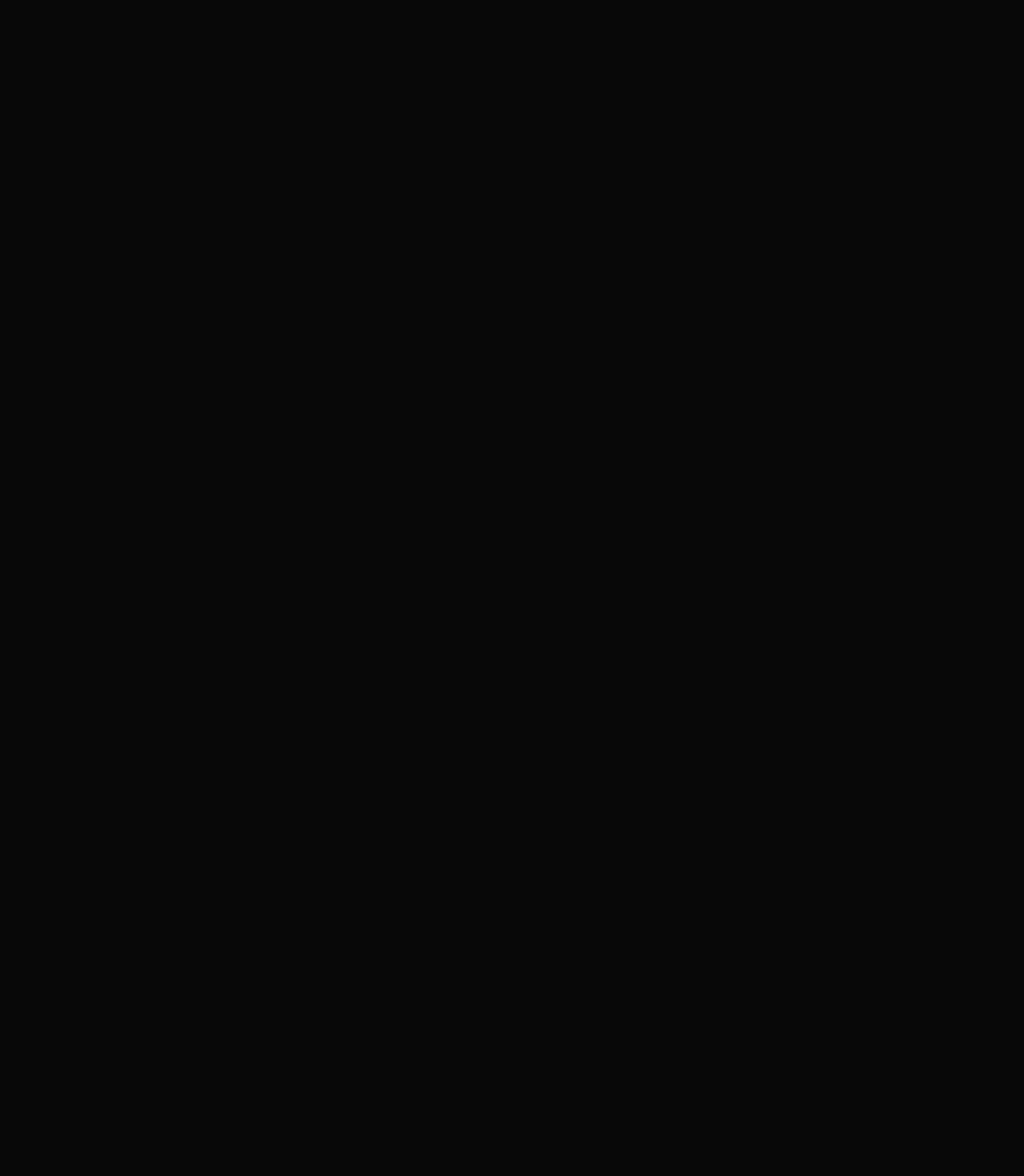
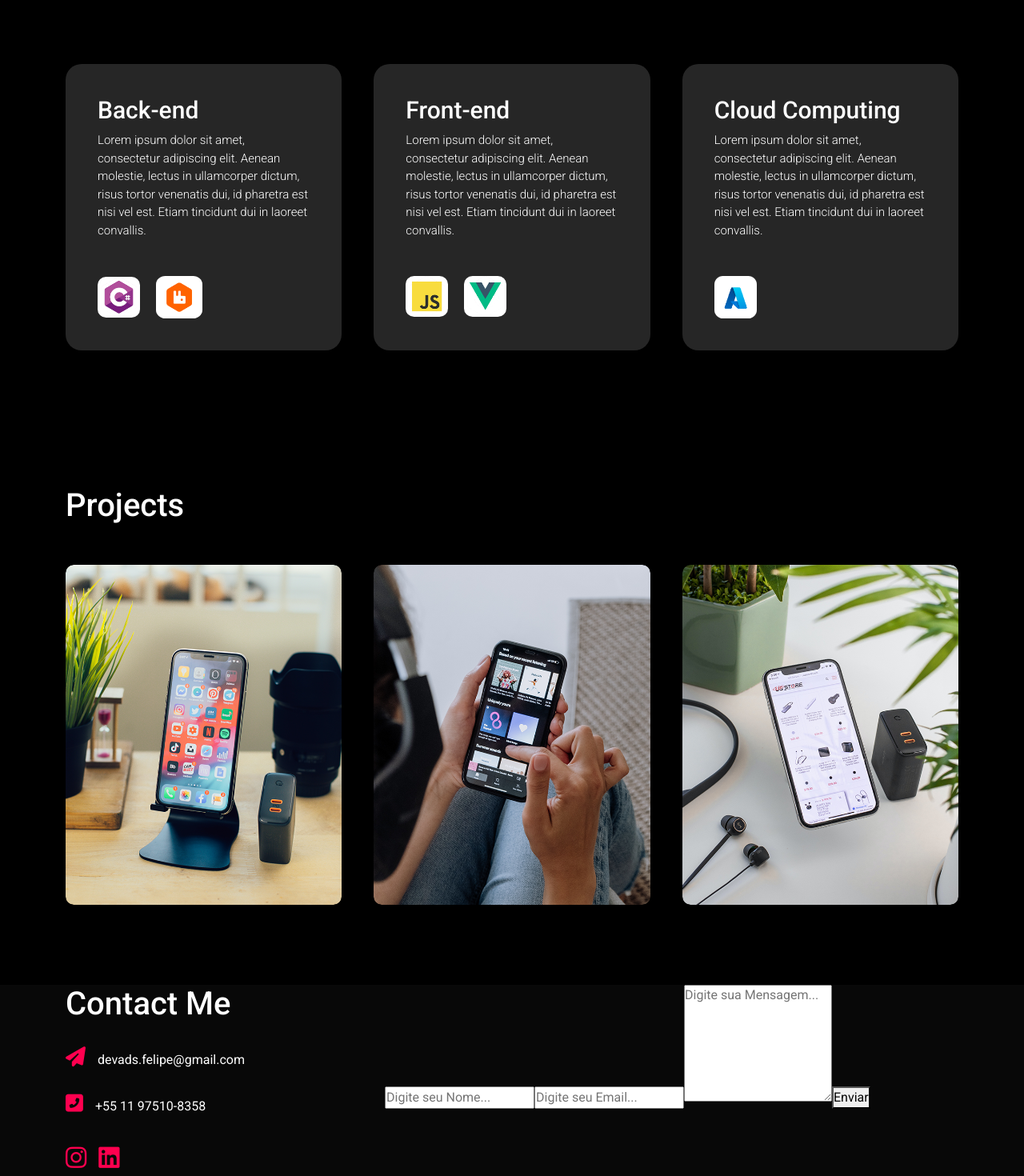
Before and after one commit to devadsfelipe/Born, a Vue app: page /#/ in a window 1280 px wide. Shown: the part 1535-3005 px from the top of the page at 80% size. Before the commit the page ends 1545 px from the top, so only its background shows below. Built offline with nearby package versions, Linux system fonts and the light colour scheme; a web font is replaced by a local one.

Commit message:
Create a projects and skills pages

```diff
--- a/src/App.vue
+++ b/src/App.vue
@@ -2,6 +2,7 @@
 import home from '../src/views/home.vue';
 import about from '../src/views/about.vue';
 import skills from '../src/views/skills.vue';
+import projects from '../src/views/projects.vue';
 import contact from '../src/views/contact.vue';
 </script>
 
@@ -9,6 +10,7 @@
   <home></home>
   <about></about>
   <skills></skills>
+  <projects></projects>
   <contact></contact>
 </template>
 
--- a/src/views/about.vue
+++ b/src/views/about.vue
@@ -12,14 +12,15 @@
                         dictum, risus tortor venenatis dui, id pharetra est nisi vel est. Etiam tincidunt dui in laoreet
                         convallis. Aliquam erat volutpat. Suspendisse potenti. Integer nec dictum lectus. Sed rhoncus ac ex
                         non interdum. Nunc pellentesque, urna finibus iaculis faucibus, urna magna tincidunt est, sed
-                        placerat massa purus tincidunt dolor. Mauris eget justo sapien. Nullam sit amet lacus nunc. Praesent
-                        tincidunt turpis ut libero tempor, at imperdiet mauris sollicitudin. Sed vel mi vel ipsum semper
-                        porttitor ac et elit. Maecenas at mi nisl.</p>
+                        placerat massa purus tincidunt dolor.</p>
 
                     <div class="tab-titles">
-                        <p :class="[showSkills ? 'tab-links active-link' : 'tab-links']" @click="setTabContent('showSkills')">Skills</p>
-                        <p :class="[showExperience ? 'tab-links active-link' : 'tab-links']" @click="setTabContent('showExperience')">Experience</p>
-                        <p :class="[showCertifications ? 'tab-links active-link' : 'tab-links']" @click="setTabContent('showCertifications')">Certifications</p>
+                        <p :class="[showSkills ? 'tab-links active-link' : 'tab-links']"
+                            @click="setTabContent('showSkills')">Skills</p>
+                        <p :class="[showExperience ? 'tab-links active-link' : 'tab-links']"
+                            @click="setTabContent('showExperience')">Experience</p>
+                        <p :class="[showCertifications ? 'tab-links active-link' : 'tab-links']"
+                            @click="setTabContent('showCertifications')">Certifications</p>
                     </div>
                     <div v-if="showSkills" id="skills" class="tab-contents active-tab">
                         <ul>
@@ -123,7 +124,7 @@
     position: relative;
 }
 
-.tab-links:hover{
+.tab-links:hover {
     transition: 1.5s ease;
     transform: scale(0.9);
 }
@@ -139,14 +140,9 @@
     transition: 0.5s;
 }
 
-
 .tab-links.active-link::after {
     width: 50%;
 }
-
-/* .tab-contents {
-    display: none;
-} */
 
 .tab-contents ul {
     margin: 0px;
@@ -165,5 +161,4 @@
 
 .tab-contents.active-tab {
     display: block;
-}
-</style>
+}</style>
--- a/src/views/contact.vue
+++ b/src/views/contact.vue
@@ -2,7 +2,68 @@
 </script>
 
 <template>
-    <h2>Contact</h2>
+    <div id="contact">
+        <div class="container">
+            <div class="row">
+                <div class="contact-left">
+                    <h1>Contact Me</h1>
+                    <p><i class="fas fa-paper-plane"></i>devads.felipe@gmail.com</p>
+                    <p><i class="fas fa-phone-square-alt"></i>+55 11 97510-8358</p>
+                    <div class="social-icons">
+                        <a href="#"><i class="fab fa-instagram"></i></a>
+                        <a href="#"><i class="fab fa-linkedin"></i></a>
+                    </div>
+                </div>
+                <div class="contact-right">
+                    <form>
+                        <input type="text" name="Nome" placeholder="Digite seu Nome..." maxlength="200" required>
+                        <input type="email" name="Email" placeholder="Digite seu Email..." maxlength="200" required>
+                        <textarea name="Message" rows="6" placeholder="Digite sua Mensagem..." maxlength="600"
+                            required></textarea>
+                        <button type="submit">Enviar</button>
+                    </form>
+                </div>
+            </div>
+        </div>
+    </div>
 </template>
 
-<style lang="scss" scoped></style>
+<style scoped>
+#projects {
+    background: rgb(0, 0, 0);
+    padding: 50px 0;
+    color: #ababab;
+    color: var(--secondary);
+}
+
+.contact-left {
+    flex-basis: 35%;
+}
+
+.contact-right {
+    flex-basis: 60%;
+}
+
+.contact-left p {
+    margin-top: 30px;
+}
+
+.contact-left p i {
+    color: var(--fifth);
+    margin-right: 15px;
+    font-size: 25px;
+}
+
+.social-icons {
+    margin-top: 30px;
+}
+
+.social-icons a{
+    text-decoration: none;
+    font-size: 30px;
+    margin-right: 15px;
+    color: var(--fifth);
+}
+
+
+</style>
--- /dev/null
+++ b/src/views/projects.vue
@@ -0,0 +1,110 @@
+<script setup>
+</script>
+
+<template>
+    <div id="projects">
+        <div class="container">
+            <h1>Projects</h1>
+            <div class="projects-list">
+                <div class="projects-carrossel">
+                    <img src="../assets/work-1.png">
+                    <div class="layer">
+                        <h3>E-Commerce</h3>
+                        <p>Lorem ipsum dolor sit amet, consectetur adipiscing elit. Aenean molestie, lectus in ullamcorper
+                            dictum, risus tortor venenatis dui, id pharetra est nisi vel est. Etiam tincidunt dui in laoreet
+                            convallis.</p>
+                        <a href="#"></a>
+                    </div>
+                </div>
+                <div class="projects-carrossel">
+                    <img src="../assets/work-2.png">
+                    <div class="layer">
+                        <h3>Gym App</h3>
+                        <p>Lorem ipsum dolor sit amet, consectetur adipiscing elit. Aenean molestie, lectus in ullamcorper
+                            dictum, risus tortor venenatis dui, id pharetra est nisi vel est. Etiam tincidunt dui in laoreet
+                            convallis.</p>
+                        <a href="#"></a>
+                    </div>
+                </div>
+                <div class="projects-carrossel">
+                    <img src="../assets/work-3.png">
+                    <div class="layer">
+                        <h3>Locação de Carros</h3>
+                        <p>Lorem ipsum dolor sit amet, consectetur adipiscing elit. Aenean molestie, lectus in ullamcorper
+                            dictum, risus tortor venenatis dui, id pharetra est nisi vel est. Etiam tincidunt dui in laoreet
+                            convallis.</p>
+                        <a href="#"></a>
+                    </div>
+                </div>
+            </div>
+        </div>
+    </div>
+</template>
+
+<style scoped>
+#projects {
+    background: rgb(0, 0, 0);
+    padding: 50px 0;
+    color: #ababab;
+    color: var(--secondary);
+}
+
+.projects-list {
+    display: grid;
+    grid-template-columns: repeat(auto-fit, minmax(250px, 1fr));
+    grid-gap: 40px;
+    margin: 50px 0px;
+}
+
+.projects-carrossel {
+    border-radius: 10px;
+    position: relative;
+    overflow: hidden;
+}
+
+.projects-carrossel img {
+    width: 100%;
+    border-radius: 10px;
+    display: block;
+    transition: transform 0.5s;
+}
+
+.projects-carrossel:hover img{
+    transform: scale(1.1);
+}
+
+.projects-carrossel:hover .layer{
+    height: 100%;
+}
+
+.layer {
+    width: 100%;
+    height: 0;
+    background: linear-gradient(rgba(0, 0, 0, 0.6), var(--fifth));
+    border-radius: 10px;
+    position: absolute;
+    left: 0;
+    bottom: 0;
+    overflow: hidden;
+    display: flex;
+    align-items: center;
+    justify-content: center;
+    flex-direction: column;
+    padding: 0 40px;
+    text-align: center;
+    transition: 0.5s;
+}
+
+.layer h3 {
+    font-size: 20px;
+    font-weight: 500;
+    margin-bottom: 20px;
+}
+
+.layer p {
+    font-size: 15px;
+    font-weight: 300;
+}
+
+
+</style>
--- a/src/views/skills.vue
+++ b/src/views/skills.vue
@@ -2,7 +2,146 @@
 </script>
 
 <template>
-    <h2>Skills</h2>
+    <div id="skills">
+        <div class="container">
+            <h1>Skills</h1>
+            <div class="skills-list">
+                <div>
+                    <h2>Back-end</h2>
+                    <p>Lorem ipsum dolor sit amet, consectetur adipiscing elit. Aenean molestie, lectus in ullamcorper
+                        dictum, risus tortor venenatis dui, id pharetra est nisi vel est. Etiam tincidunt dui in laoreet
+                        convallis.</p>
+                    <img id="backendImageCSharp" src="../assets/C_Sharp_Icon.png">
+                    <img id="backendImageRabbit" src="../assets/Rabbit_Icon.png">
+                </div>
+                <div>
+                    <h2>Front-end</h2>
+                    <p>Lorem ipsum dolor sit amet, consectetur adipiscing elit. Aenean molestie, lectus in ullamcorper
+                        dictum, risus tortor venenatis dui, id pharetra est nisi vel est. Etiam tincidunt dui in laoreet
+                        convallis.</p>
+                    <img id="frontendImageJavaScript" src="../assets/JS_Icon.png">
+                    <img id="frontendImageVueJS" src="../assets/Vue_Icon.png">
+                    <!-- <img id="frontendImageKnockoutJS" src="../assets/.png"> -->
+                </div>
+                <div>
+                    <h2>Cloud Computing</h2>
+                    <p>Lorem ipsum dolor sit amet, consectetur adipiscing elit. Aenean molestie, lectus in ullamcorper
+                        dictum, risus tortor venenatis dui, id pharetra est nisi vel est. Etiam tincidunt dui in laoreet
+                        convallis.</p>
+                    <img id="cloudImage" src="../assets/Azure_icon.png">
+                </div>
+            </div>
+        </div>
+    </div>
 </template>
 
-<style lang="scss" scoped></style>
+<style scoped>
+#skills {
+    background: rgb(0, 0, 0);
+    padding: 40px 0;
+    color: #ababab;
+    color: var(--secondary);
+}
+
+.skills-list {
+    display: grid;
+    grid-template-columns: repeat(auto-fit, minmax(250px, 1fr));
+    grid-gap: 40px;
+    margin: 80px 0px;
+}
+
+.skills-list div {
+    background: var(--sixth);
+    padding: 40px;
+    font-size: 15px;
+    font-weight: 300;
+    border-radius: 20px;
+    transition: background 0.5s, transform 0.5s;
+}
+
+.skills-list div:hover {
+    background: var(--fifth);
+    transform: translateY(-10px)
+}
+
+.skills-list div h2 {
+    font-size: 30px;
+    font-weight: 500;
+    border-bottom: 15px;
+}
+
+#backendImageCSharp {
+    margin: 30px 20px 0 0;
+    width: 20%;
+    border: none;
+    border-radius: 20%;
+    padding-inline: 4px;
+    background: var(--secondary);
+}
+
+#backendImageRabbit {
+    margin-top: 30px;
+    width: 22%;
+    border: none;
+    border-radius: 20%;
+    padding-inline: 3px;
+    background: var(--secondary);
+}
+
+#frontendImageJavaScript {
+    margin: 30px 20px 0 0;
+    width: 20%;
+    border: none;
+    border-radius: 20%;
+    padding-inline: 4px;
+    background: var(--secondary);
+}
+
+#frontendImageVueJS {
+    margin-top: 30px;
+    width: 20%;
+    border: none;
+    border-radius: 20%;
+    padding-inline: 4px;
+    background: var(--secondary);
+}
+
+#cloudImage {
+    width: 20%;
+    margin-top: 30px;
+    border: none;
+    border-radius: 20%;
+    background: var(--secondary);
+}
+
+.skills-list div img:hover {
+    transition: 0.5s ease;
+    transform: scale(0.9);
+}
+
+/* .skills-list div img {
+    animation:
+    20s linear 2s infinite alternate rise,
+    20s linear 2s infinite alternate bounce;
+}
+
+@keyframes rise {
+  from {
+    transform: translateX(20vw);
+  }
+  to {
+    transform: translateX(0);
+  }
+}
+
+@keyframes bounce {
+  from {
+    transform: translateX(0vw);
+  }
+  to {
+    transform: translateX(10vw);
+  }
+} */
+
+
+</style>
--- a/style.css
+++ b/style.css
@@ -5,6 +5,7 @@
   --third: #424141;
   --fourth: #b54769;
   --fifth: #ff004f;
+  --sixth: #262626;
 }
 
 *{
```
